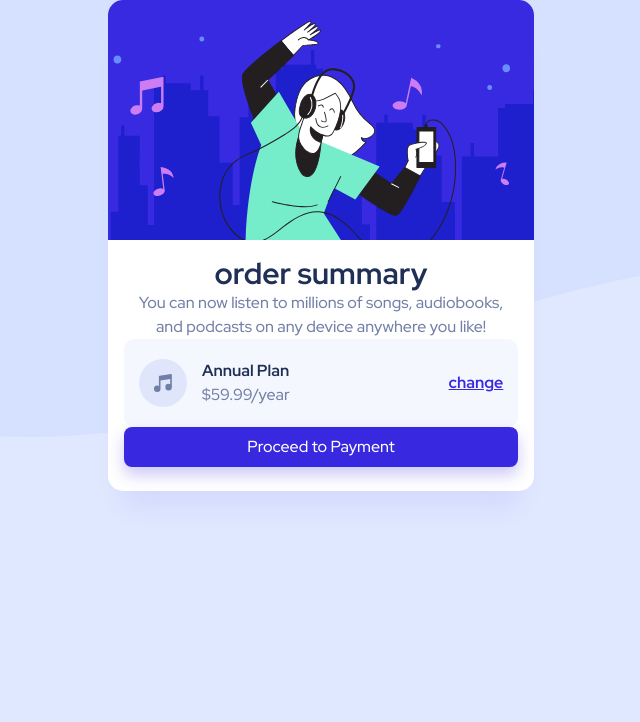
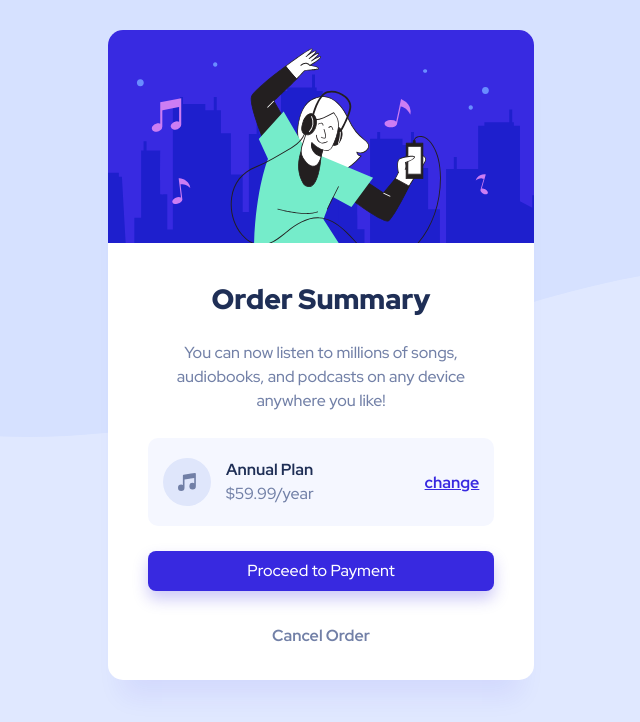
Before and after one commit to FrontendChallenges/Order_summary, a React (Create React App) app: page / in a window 1280 px wide. Shown: the top 722 px of the page, without its empty margins (319-959 px from the left). Built offline with nearby package versions, Linux system fonts and the light colour scheme.

Commit message:
add spacing

```diff
--- a/src/App.js
+++ b/src/App.js
@@ -1,22 +1,37 @@
 import React from 'react';
 import { ThemeProvider } from '@material-ui/styles';
-import theme from './style/theme';
-import SummaryCard from './components/SummaryCard';
-import Price from './components/Price';
 import { Grid, Button } from '@material-ui/core';
 import { makeStyles } from '@material-ui/core';
+import theme from './style/theme';
 import hero from './images/illustration-hero.svg';
 import icon from './images/icon-music.svg';
+import Price from './components/Price';
+import SummaryCard from './components/SummaryCard';
 
-const useStyles = makeStyles({
+const useStyles = makeStyles((theme) => {
+  return {
     btn: {
-    fontSize: '1.6rem',
-    fontWeight: 500,
+      fontWeight: theme.typography.fontWeightRegular,
       textTransform: 'none',
       boxShadow: '0 8px 15px rgb(56 41 224 / 25%)',
       borderRadius: '.8rem',
       width: '100%',
     },
+
+    textBtn: {
+      fontWeight: theme.typography.fontWeightBold,
+      textTransform: 'none',
+      width: '100%',
+    },
+
+    container: {
+      padding: '3rem 0',
+    },
+
+    summaryCard: {
+      margin: '3rem',
+    },
+  };
 });
 
 function App() {
@@ -24,6 +39,7 @@ function App() {
   return (
     <ThemeProvider theme={theme}>
       <Grid
+        className={classes.container}
         container
         justifyContent='center'
         alignItems='flex-end'
@@ -31,7 +47,8 @@ function App() {
       >
         <Grid item xs={11} sm={5} md={4}>
           <SummaryCard
-            title='order summary'
+            className={classes.summaryCard}
+            title='Order Summary'
             img={hero}
             content='You can now listen to millions of songs,
             audiobooks, and podcasts on any device anywhere you like!'
@@ -48,6 +65,10 @@ function App() {
             <Button className={classes.btn} variant='contained' color='primary'>
               Proceed to Payment
             </Button>
+
+            <Button className={classes.textBtn} color='secondary'>
+              Cancel Order
+            </Button>
           </SummaryCard>
         </Grid>
       </Grid>
--- a/src/components/Price.js
+++ b/src/components/Price.js
@@ -6,6 +6,7 @@ const useStyles = makeStyles((theme) => {
     container: {
       backgroundColor: theme.palette.secondary.light,
       padding: '2rem 0',
+      marginBottom: '3rem',
       borderRadius: '1rem',
     },
     subtitle: {
@@ -13,7 +14,7 @@ const useStyles = makeStyles((theme) => {
     },
     link: {
       fontWeight: theme.typography.fontWeightMedium,
-      fontSize: theme.typography.body1.fontSize,
+      fontSize: '1.6rem',
       fontFamily: theme.typography.fontFamily,
       padding: '0 1.5rem',
     },
--- a/src/components/SummaryCard.js
+++ b/src/components/SummaryCard.js
@@ -1,24 +1,18 @@
 import React from 'react';
-import {
-  Card,
-  CardMedia,
-  CardContent,
-  Typography,
-  Grid,
-} from '@material-ui/core';
+import { Card, CardMedia, CardContent, Typography } from '@material-ui/core';
 import { makeStyles } from '@material-ui/core/styles';
 
 const useStyles = makeStyles({
   media: {
     height: 0,
-    paddingTop: '56.25%',
+    paddingTop: '50%',
   },
   card: {
     borderRadius: '1.5rem',
   },
-
-  item: {
-    width: '100%',
+  content: {
+    padding: '4rem',
+    '& > *:not(:last-child)': { marginBottom: '2.5rem' },
   },
 });
 
@@ -27,22 +21,14 @@ function SummaryCard({ children, title, img, content, alt }) {
   return (
     <Card className={classes.card}>
       <CardMedia className={classes.media} image={img} />
-      <CardContent>
-        <Grid container justifyContent='center'>
-          <Grid item>
+      <CardContent className={classes.content}>
         <Typography variant='h3' color='textPrimary'>
           {title}
         </Typography>
-          </Grid>
-          <Grid item>
         <Typography variant='body1' color='textSecondary'>
           {content}
         </Typography>
-          </Grid>
-          <Grid item className={classes.item}>
         {children}
-          </Grid>
-        </Grid>
       </CardContent>
     </Card>
   );
--- a/src/style/theme.js
+++ b/src/style/theme.js
@@ -19,11 +19,15 @@ const theme = createTheme({
   },
   typography: {
     fontFamily: "'Red Hat Display','sans-serif'",
+    fontSize: 16,
     fontWeightRegular: 500,
     fontWeightMedium: 700,
     fontWeightBold: 900,
-    h3: { fontWeight: 700 },
+    h3: { fontWeight: 900, fontSize: '2.8rem' },
     body1: {
+      fontSize: '1.6rem',
+    },
+    button: {
       fontSize: '1.6rem',
     },
   },
```
Lines whose indentation alone changed are shown as unchanged.
